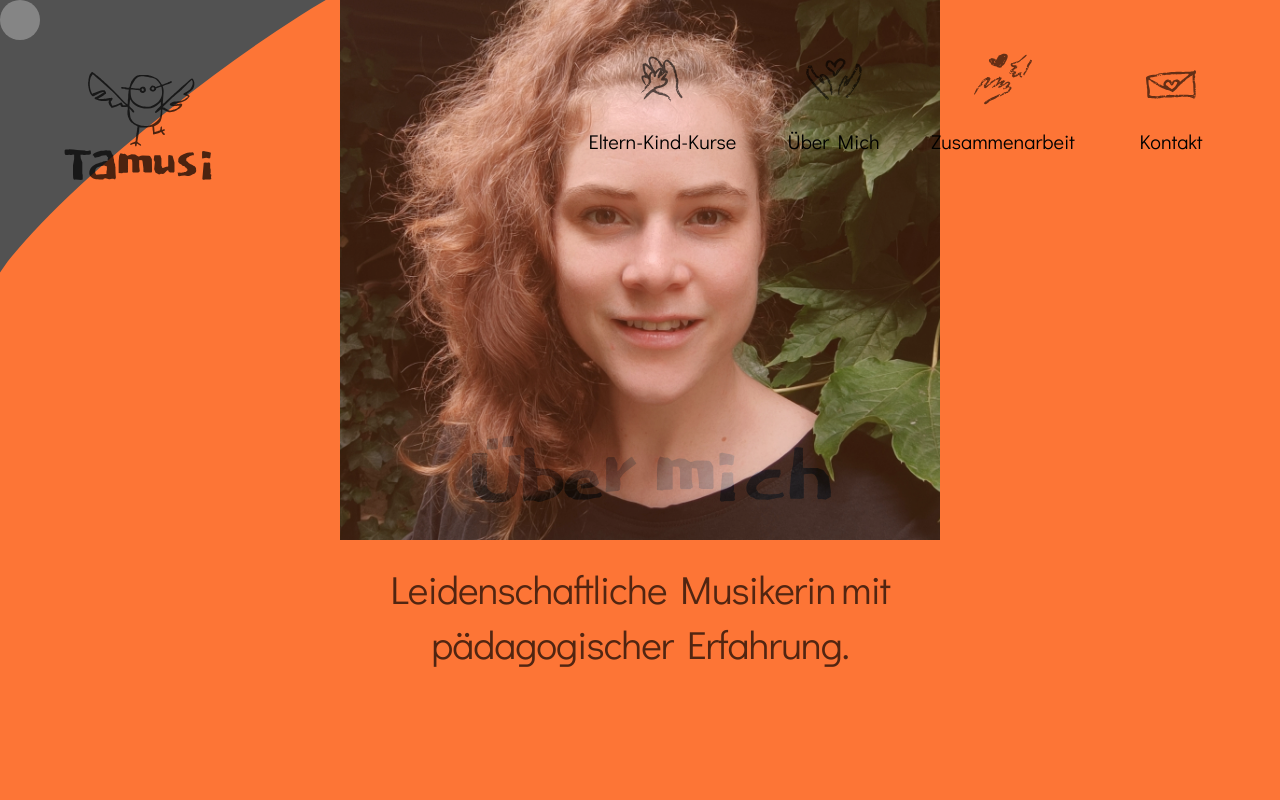
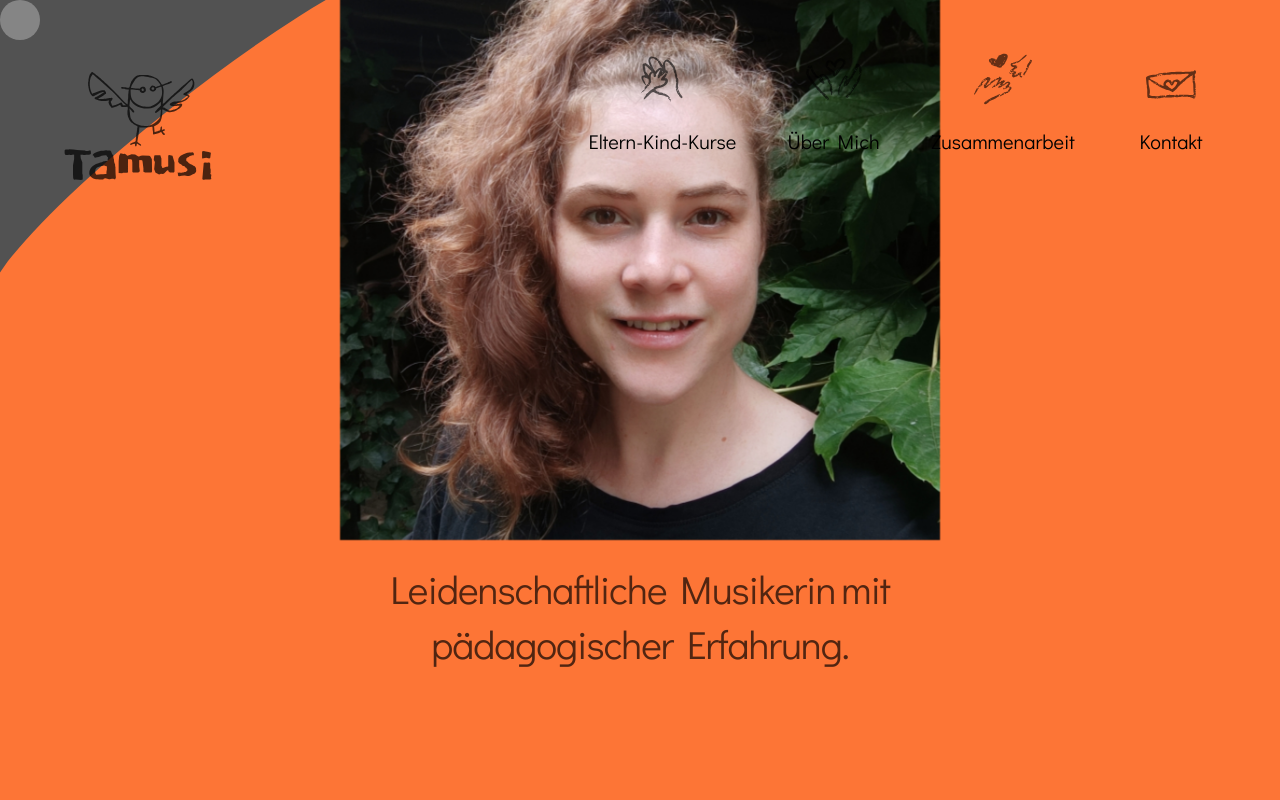
Before and after one commit to aeonyuonmiller/laura, a Next.js app: page /ueber-mich in a window 1280 px wide. Shown: the top 800 px of the page. Built offline with nearby package versions, Linux system fonts and the light colour scheme.

Commit message:
removed image-style

```diff
--- a/src/pages/ueber-mich.jsx
+++ b/src/pages/ueber-mich.jsx
@@ -44,7 +44,7 @@ export default function Uebermich() {
           </motion.h2>
         </motion.div>
         <motion.div variants={hltwo} initial="hidden" animate="enter" exit="exit" className="hero-img">
-          <img style={{ mixBlendMode: "plus-darker", opacity: .8 }} src="./portrait.jpg" />
+          <img src="./portrait.jpg" />
         </motion.div>
 
         <section className="points">
```
